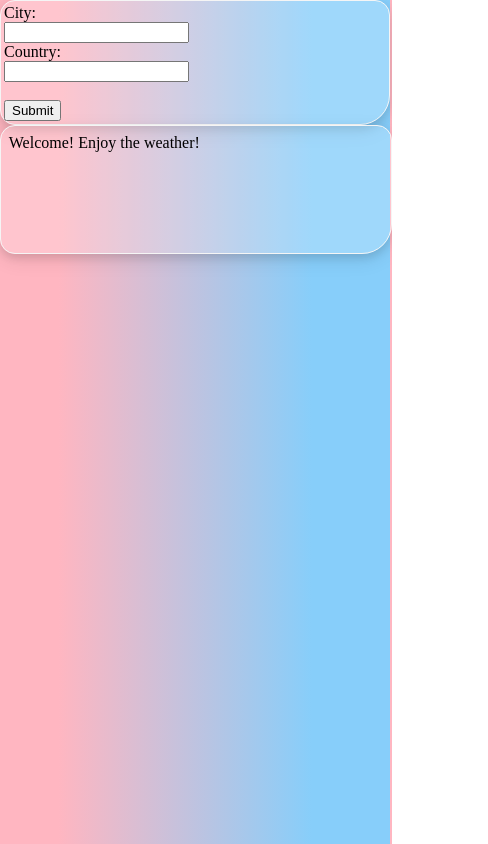
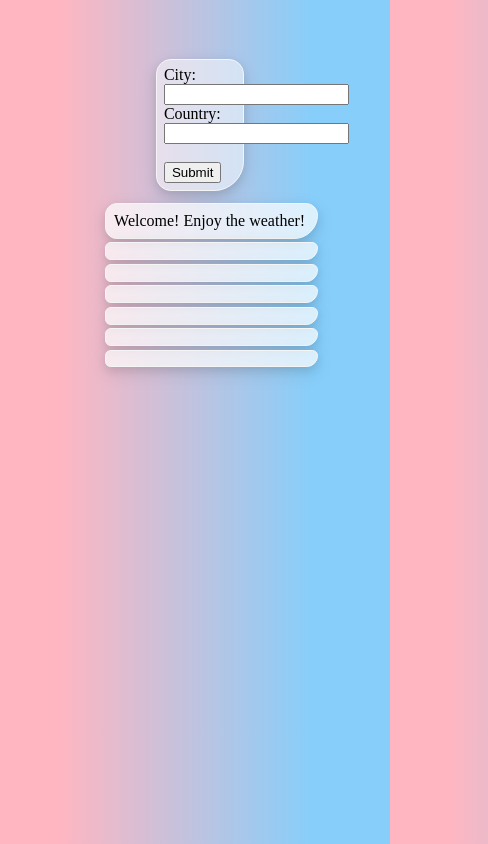
Before and after one commit to HendrikCromboom/weather-api, a plain HTML site: page index.html in a window 390 px wide. Shown: the whole page, 488 px wide, since content can reach past the window. Drawn offline with Linux system fonts and the light colour scheme.

Commit message:
new flex and media querries

```diff
--- a/style.css
+++ b/style.css
@@ -4,48 +4,63 @@ body{
     background: rgb(9,13,157);
     background: linear-gradient(90deg, lightpink 15%, lightskyblue 80%);
     display: flex;
-    flex-direction: row;
+    flex-direction: column;
     margin: 0;
     padding: 0;
     width: 100%;
     overflow-x: hidden;
     overflow-y: auto;
 }
-@media only screen and (max-width: 1000px) {
-    body {
-        flex-direction: column;
-    }
-}
+
 @media only screen and (max-width: 680px) {
     body {
         flex-direction: column;
     }
     .container{
         flex-direction: column;
+        margin-left: 25%;
+
+    }
+    .wrapper{
+        width: 50%;
+
+    }
+    .inputTable{
+        width: 50%;
     }
 }
 .inputTable{
-    background-color: rgba(255, 255, 255, 0.2);
+    background-color: rgba(255, 255, 255, 0.5);
     box-shadow: 0 4px 8px 0 rgba(0, 0, 0, 0.1), 0 6px 20px 0 rgba(0, 0, 0, 0.09);
     border-radius: 15px 15px 30px;
     border: whitesmoke 1px solid;
     display: flex;
     flex-wrap: nowrap;
+    margin-top: 15%;
+    margin-left: 40%;
+    width: 20%;
+    padding: 1%;
 }
 .container{
-    background-color: rgba(255, 255, 255, 0.2);
-    box-shadow: 0 4px 8px 0 rgba(0, 0, 0, 0.1), 0 6px 20px 0 rgba(0, 0, 0, 0.09);
-    border-radius: 15px 15px 30px;
-    border: whitesmoke 1px solid;
+
     display: flex;
     flex-wrap: nowrap;
     width: 100%;
+    margin-top: 2%;
+    justify-content: center;
 }
 .weather{
     color: rgba(0, 0, 0, 0.4);
 }
 .wrapper{
-    margin: 2%;
+    margin-left: 2%;
+    margin-top: 1%;
+
     display: flex;
     flex-direction: column;
+    background-color: rgba(255, 255, 255, 0.7);
+    box-shadow: 0 4px 8px 0 rgba(0, 0, 0, 0.1), 0 6px 20px 0 rgba(0, 0, 0, 0.09);
+    border-radius: 15px 15px 30px;
+    border: whitesmoke 1px solid;
+    padding: 2%;
 }
```
